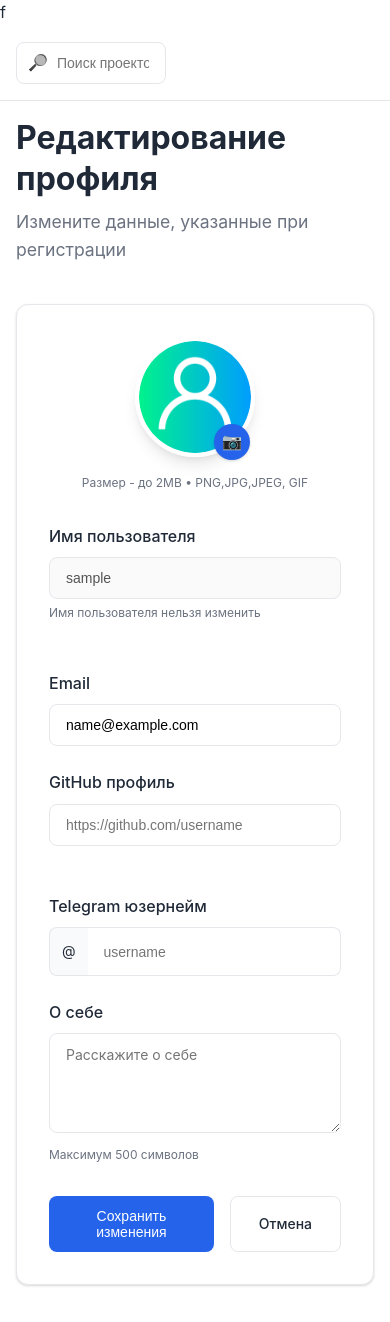
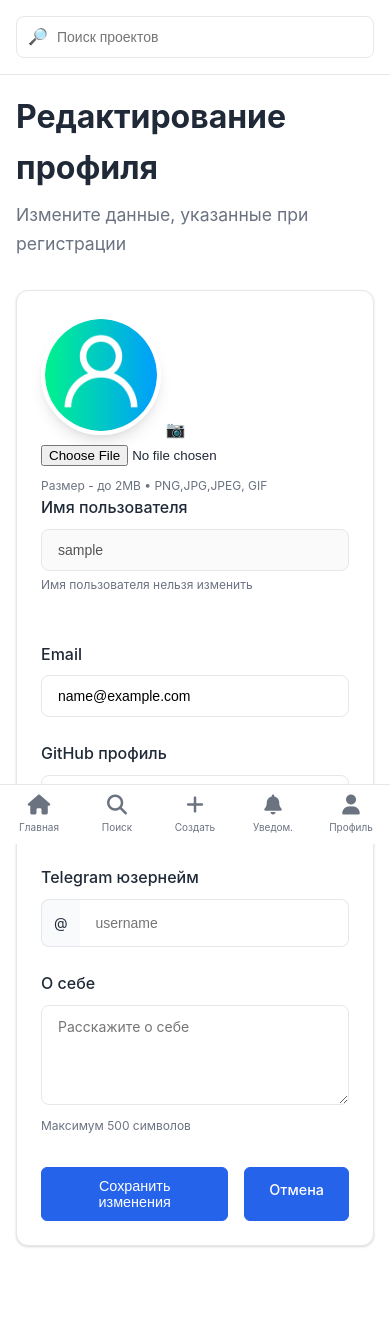
Before and after one commit to DenisGalkin/TeamEasy, a Flask app: page /edit_profile in a window 390 px wide. Before the commit the page ends 1286 px from the top, so only its background shows below. Run offline with Flask 3, Linux system fonts and the light colour scheme; the visitor is signed in with stand-in values (Sample User, id 1).

Commit message:
V 1.0 BETA 9 -> Mobile adaptation

```diff
--- a/app.py
+++ b/app.py
@@ -1090,4 +1090,4 @@ def clear_notifications():
 if __name__ == '__main__':
     with app.app_context():
         db.create_all()
-    app.run(debug=True, port=5000)
+    app.run(host='0.0.0.0',debug=True, port=5000)
--- a/static/css/style.css
+++ b/static/css/style.css
@@ -412,7 +268,6 @@ body {
     top: 50%;
     transform: translateY(-50%);
     color: var(--text-secondary);
-    filter: grayscale(1) brightness(0.7);
 }
 
 .user-menu {
@@ -558,17 +405,7 @@ textarea.form-control {
     font-family: inherit;
 }
 
-/* Profile photo / Фото профиля */
-.profile-photo-section {
-    text-align: center;
-    margin-bottom: 2rem;
-}
-
-.profile-photo-container {
-    position: relative;
-    display: inline-block;
-}
-
+/* Фото профиля */
 .profile-photo {
     width: 120px;
     height: 120px;
@@ -578,50 +415,7 @@ textarea.form-control {
     box-shadow: var(--shadow-lg);
 }
 
-.profile-photo-upload {
-    position: absolute;
-    bottom: 5px;
-    right: 5px;
-    background: var(--primary-color);
-    color: white;
-    width: 36px;
-    height: 36px;
-    border-radius: 50%;
-    display: flex;
-    align-items: center;
-    justify-content: center;
-    cursor: pointer;
-    box-shadow: var(--shadow);
-    transition: all 0.2s ease;
-}
-
-.profile-photo-upload:hover {
-    background: var(--primary-hover);
-    transform: scale(1.1);
-}
-
-.profile-photo-upload input {
-    display: none;
-}
-
-.photo-actions {
-    margin-top: 1rem;
-    display: flex;
-    gap: 0.5rem;
-    justify-content: center;
-}
-
-.photo-preview {
-    width: 80px;
-    height: 80px;
-    border-radius: 50%;
-    object-fit: cover;
-    margin: 0.5rem auto;
-    display: block;
-    border: 2px solid var(--border-color);
-}
-
-/* Grid / Сетка */
+/* Сетка */
 .grid {
     display: grid;
     gap: 1.5rem;
@@ -715,22 +509,165 @@ textarea.form-control {
     border: 1px solid #fecaca;
 }
 
-/* Empty states */
+/* Пустые состояния */
 .empty-state {
     text-align: center;
     padding: 3rem 2rem;
     color: var(--text-secondary);
 }
 
-.empty-state i {
-    font-size: 3rem;
-    margin-bottom: 1rem;
-    opacity: 0.5;
-    filter: grayscale(1) brightness(0.7);
+/* Мобильное нижнее меню */
+.mobile-bottom-nav {
+    display: none;
 }
 
-/* Responsive / Совместимость */
-@media (max-width: 1024px) {
+/* Мобильная версия */
+@media (max-width: 768px) {
+
+    .hero-title {
+        font-size: 2rem;
+    }
+
+    .hero-subtitle {
+        font-size: 1.1rem;
+    }
+
+    .section-title {
+        font-size: 1.75rem;
+    }
+
+    .cta-title {
+        font-size: 2rem;
+    }
+
+    .steps-grid {
+        grid-template-columns: 1fr;
+    }
+
+    .features-grid {
+        grid-template-columns: 1fr;
+    }
+
+    .hero-section {
+        padding: 6rem 1rem 3rem;
+        margin-top: 50px;
+    }
+
+    .section {
+        padding: 2rem 1rem;
+    }
+
+    .auth-buttons {
+        flex-direction: column;
+        align-items: center;
+    }
+
+    .btn-hero {
+        width: 200px;
+    }
+
+    /* Боковое меню и контент */
+    .sidebar {
+        display: none !important;
+    }
+
+    .mobile-bottom-nav {
+        display: block;
+        position: fixed;
+        bottom: 0;
+        left: 0;
+        right: 0;
+        height: 60px;
+        background: white;
+        border-top: 1px solid var(--border-color);
+        z-index: 1000;
+    }
+
+    .mobile-bottom-nav .nav-items {
+        display: flex;
+        justify-content: space-around;
+        align-items: center;
+        height: 100%;
+    }
+
+    .mobile-bottom-nav .nav-item {
+        display: flex;
+        flex-direction: column;
+        align-items: center;
+        justify-content: center;
+        text-decoration: none;
+        color: var(--text-secondary);
+        flex: 1;
+    }
+
+    .mobile-bottom-nav .nav-item.active {
+        color: var(--primary-color);
+    }
+
+    .mobile-bottom-nav .nav-item i {
+        font-size: 20px;
+        margin-bottom: 4px;
+    }
+
+    .mobile-bottom-nav .nav-item span {
+        font-size: 10px;
+    }
+
+    /* Адаптация контента */
+    .main-content {
+        margin-left: 0 !important;
+        padding-bottom: 60px !important;
+    }
+
+    .top-bar {
+        padding: 1rem;
+    }
+
+    .search-bar {
+        width: 100%;
+    }
+
+    .content {
+        padding: 1rem;
+    }
+
+    .user-menu {
+        display: none !important;
+    }
+
+    /* Сетка */
+    .grid-cols-2,
+    .grid-cols-3 {
+        grid-template-columns: 1fr !important;
+    }
+
+    /* Карточки проектов */
+    .project-card {
+        padding: 1rem;
+    }
+}
+
+@media (max-width: 480px) {
+    .landing-header {
+        padding: 0.8rem 1rem;
+    }
+
+    .landing-logo h1 {
+        font-size: 1.2rem;
+    }
+
+    .btn {
+        padding: 0.5rem 1rem;
+        font-size: 0.8rem;
+    }
+
+    .hero-title {
+        font-size: 1.75rem;
+    }
+}
+
+/* Планшеты */
+@media (min-width: 769px) and (max-width: 1024px) {
     .sidebar {
         width: 80px;
     }
@@ -753,134 +690,169 @@ textarea.form-control {
         width: 300px;
     }
 
-    .hero-title {
-        font-size: 2.5rem;
+    .grid-cols-3 {
+        grid-template-columns: repeat(2, 1fr);
     }
 }
 
-@media (max-width: 768px) {
-    .sidebar {
-        transform: translateX(-100%);
+/* Кнопки в хедере */
+.btn {
+    padding: 0.6rem 1.5rem;
+    border-radius: 6px;
+    font-weight: 500;
+    text-decoration: none;
+    font-size: 0.9rem;
+    transition: all 0.2s ease;
+    display: inline-block;
 }
 
-    .main-content {
-        margin-left: 0;
+.btn-outline {
+    background: transparent;
+    color: var(--primary-color);
+    border: 1px solid var(--primary-color);
 }
 
-    .grid-cols-3 {
-        grid-template-columns: repeat(2, 1fr);
+.btn-outline:hover {
+    background: var(--primary-color);
+    color: white;
 }
 
-    .search-bar {
-        width: 200px;
+.btn {
+    background: var(--primary-color);
+    color: white;
+    border: 1px solid var(--primary-color);
 }
 
-    .hero-title {
-        font-size: 2rem;
+.btn:hover {
+    background: var(--primary-hover);
+    border-color: var(--primary-hover);
 }
 
-    .hero-subtitle {
+/* Секция "Почему TeamEasy?" */
+#features.section {
+    background-color: var(--sidebar-bg);
+    border-radius: 12px;
+    margin: 2rem auto; /* Изменено с margin: 2rem 0 */
+}
+
+.feature-icon {
+    font-size: 3rem;
+    margin-bottom: 1.5rem;
+}
+
+.feature-title {
+    font-size: 1.5rem;
+    margin-bottom: 1rem;
+    color: var(--text-primary);
+}
+
+.feature-description {
+    color: var(--text-secondary);
+    line-height: 1.6;
+}
+
+/* Секция "Как это работает?" */
+.section-subtitle {
+    text-align: center;
+    color: var(--text-secondary);
+    margin-bottom: 3rem;
     font-size: 1.1rem;
 }
 
-    .auth-buttons {
-        flex-direction: column;
-        align-items: center;
+.steps-grid {
+    display: grid;
+    grid-template-columns: repeat(auto-fit, minmax(250px, 1fr));
+    gap: 2rem;
+    margin-top: 3rem;
 }
 
-    .btn-hero {
-        width: 200px;
+.step-card {
+    background: white;
+    padding: 2rem;
+    border-radius: 12px;
+    box-shadow: var(--shadow);
+    text-align: center;
+    border: 1px solid var(--border-color);
+    transition: all 0.3s ease;
 }
 
-    .section-title {
-        font-size: 2rem;
-    }
+.step-card:hover {
+    transform: translateY(-5px);
+    box-shadow: var(--shadow-lg);
 }
 
-@media (max-width: 640px) {
-    .grid-cols-2,
-    .grid-cols-3 {
-        grid-template-columns: 1fr;
+.step-number {
+    display: inline-flex;
+    align-items: center;
+    justify-content: center;
+    width: 50px;
+    height: 50px;
+    background: var(--primary-color);
+    color: white;
+    border-radius: 50%;
+    font-size: 1.5rem;
+    font-weight: 600;
+    margin-bottom: 1.5rem;
 }
 
-    .top-bar {
-        padding: 1rem;
+.step-title {
+    font-size: 1.25rem;
+    margin-bottom: 1rem;
+    color: var(--text-primary);
 }
 
-    .content {
-        padding: 1rem;
+.step-description {
+    color: var(--text-secondary);
+    line-height: 1.6;
 }
 
-    .search-bar {
-        width: 150px;
+/* Секция CTA */
+.cta-section {
+    background: linear-gradient(135deg, #2563eb 0%, #1d4ed8 100%);
+    color: white;
+    padding: 4rem 2rem;
+    border-radius: 12px;
+    text-align: center;
+    margin: 2rem auto;
+    max-width: 800px;
 }
 
-    .hero-section {
-        padding: 6rem 1rem 3rem;
+.cta-title {
+    font-size: 2.5rem;
+    margin-bottom: 1rem;
+    font-weight: 700;
 }
 
-    .section {
-        padding: 2rem 1rem;
+.cta-description {
+    font-size: 1.1rem;
+    margin-bottom: 2rem;
+    opacity: 0.9;
+    max-width: 600px;
+    margin-left: auto;
+    margin-right: auto;
 }
 
-    .features-grid {
-        grid-template-columns: 1fr;
+/* Футер */
+.footer-content {
+    text-align: center;
+    max-width: 1200px;
+    margin: 0 auto;
 }
 
-    .stats-grid {
-        grid-template-columns: repeat(2, 1fr);
-    }
-
-    .footer-links {
-        flex-direction: column;
-        gap: 1rem;
-    }
-
-    .page-header {
-        margin-bottom: 2.5rem;
-    }
-
-    .card-content {
-        padding: 2rem;
-    }
-
-    .project-card {
-        padding: 1.5rem;
+.footer-logo {
+    color: var(--primary-color);
+    font-size: 1.5rem;
     margin-bottom: 1rem;
 }
 
-    .form-group {
+.footer-tagline {
+    color: var(--text-secondary);
     margin-bottom: 1.5rem;
+    font-size: 1rem;
 }
 
-    .btn {
-        padding: 0.75rem 1.75rem;
+.footer-copyright {
+    color: var(--text-secondary);
+    font-size: 0.9rem;
+    opacity: 0.8;
 }
-
-    .grid {
-        gap: 2rem;
-    }
-
-    .section-divider {
-        margin: 3rem 0;
-        border: none;
-        border-top: 1px solid var(--border-color);
-    }
-
-    h1, h2, h3, h4 {
-        margin-bottom: 1rem;
-        line-height: 1.3;
-    }
-
-    h1 {
-        margin-bottom: 0.75rem;
-    }
-
-    h2 {
-        margin-bottom: 1.5rem;
-    }
-
-    h3 {
-        margin-bottom: 1.25rem;
-    }
-}
--- a/templates/base.html
+++ b/templates/base.html
@@ -1,11 +1,14 @@
-<!DOCTYPE html>f
+<!DOCTYPE html>
+<html lang="ru">
 <head>
     <meta charset="UTF-8">
     <meta name="viewport" content="width=device-width, initial-scale=1.0">
     <title>TeamEasy</title>
     <link rel="stylesheet" href="{{ url_for('static', filename='css/style.css') }}">
+    <link rel="stylesheet" href="https://cdnjs.cloudflare.com/ajax/libs/font-awesome/6.4.0/css/all.min.css">
 </head>
 <body>
+    <!-- Десктопное меню -->
     <nav class="sidebar">
         <div class="logo">
             <a href="{{ url_for('index') }}" style="text-decoration: none; color: inherit;">
@@ -50,13 +53,52 @@
         </div>
     </nav>
 
+    <!-- Мобильное нижнее меню -->
+    <nav class="mobile-bottom-nav">
+        <div class="nav-items">
+            <a href="{{ url_for('home') }}" class="nav-item {% if request.endpoint == 'home' %}active{% endif %}">
+                <i class="fas fa-home"></i>
+                <span>Главная</span>
+            </a>
+
+            <a href="{{ url_for('search_projects') }}"
+               class="nav-item {% if request.endpoint == 'search_projects' %}active{% endif %}">
+                <i class="fas fa-search"></i>
+                <span>Поиск</span>
+            </a>
+
+            <a href="{{ url_for('create_project') }}"
+               class="nav-item {% if request.endpoint == 'create_project' %}active{% endif %}">
+                <i class="fas fa-plus"></i>
+                <span>Создать</span>
+            </a>
+
+            <a href="{{ url_for('notifications') }}"
+               class="nav-item {% if request.endpoint == 'notifications' %}active{% endif %}">
+                <i class="fas fa-bell"></i>
+                <span>Уведом.</span>
+            </a>
+
+            <a href="{{ url_for('profile', username=current_user.username) }}"
+               class="nav-item {% if request.endpoint == 'profile' %}active{% endif %}">
+                <i class="fas fa-user"></i>
+                <span>Профиль</span>
+            </a>
+        </div>
+    </nav>
+
     <main class="main-content">
         <header class="top-bar">
             <div class="search-bar">
                 <form method="GET" action="{{ url_for('search_projects') }}" style="display: flex; width: 100%;">
-                <input type="text" name="q" placeholder="Поиск проектов и пользователей"
+                    <input type="text" name="q" placeholder="Поиск проектов"
                            value="{{ request.args.get('q', '') }}" style="flex: 1;">
                 </form>
+            </div>
+            <div class="user-menu">
+                <div class="user-avatar">
+                    {{ current_user.username[0].upper() if current_user.is_authenticated else '?' }}
+                </div>
             </div>
         </header>
         <div class="content">
```
Also changed, not shown: other parts of static/css/style.css (+13 -165 lines). Lines whose indentation alone changed are shown as unchanged.
